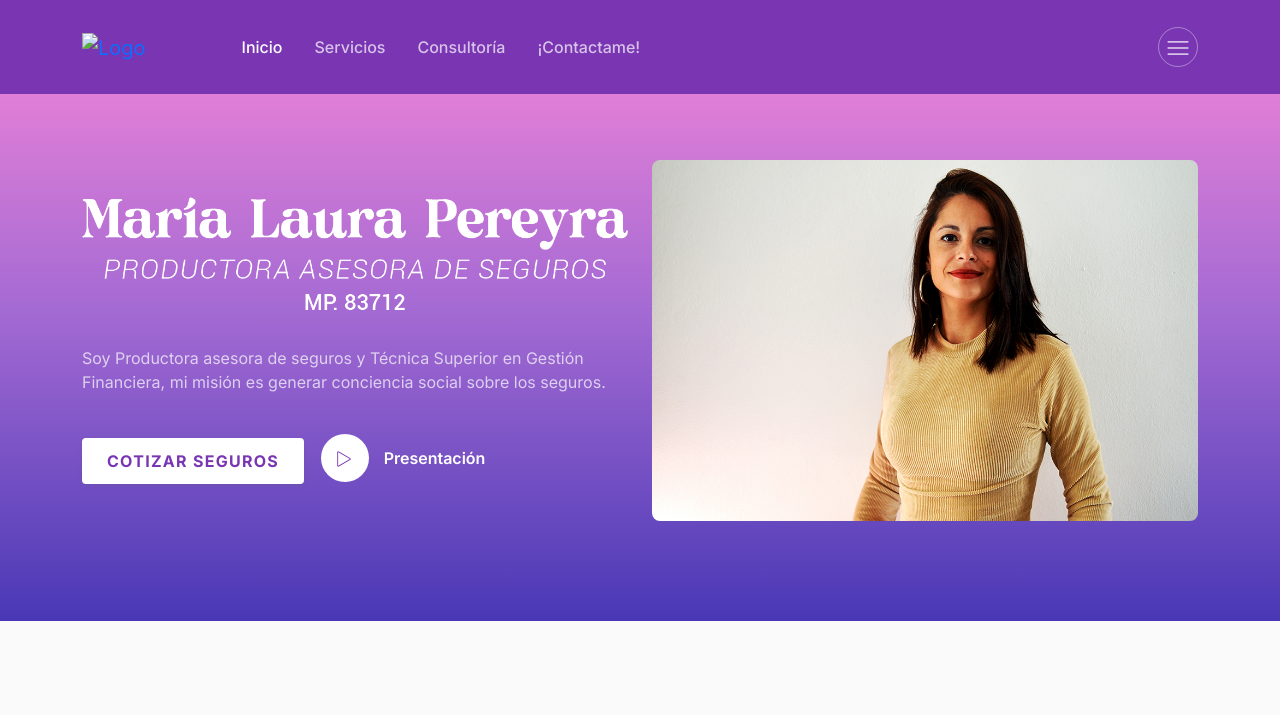
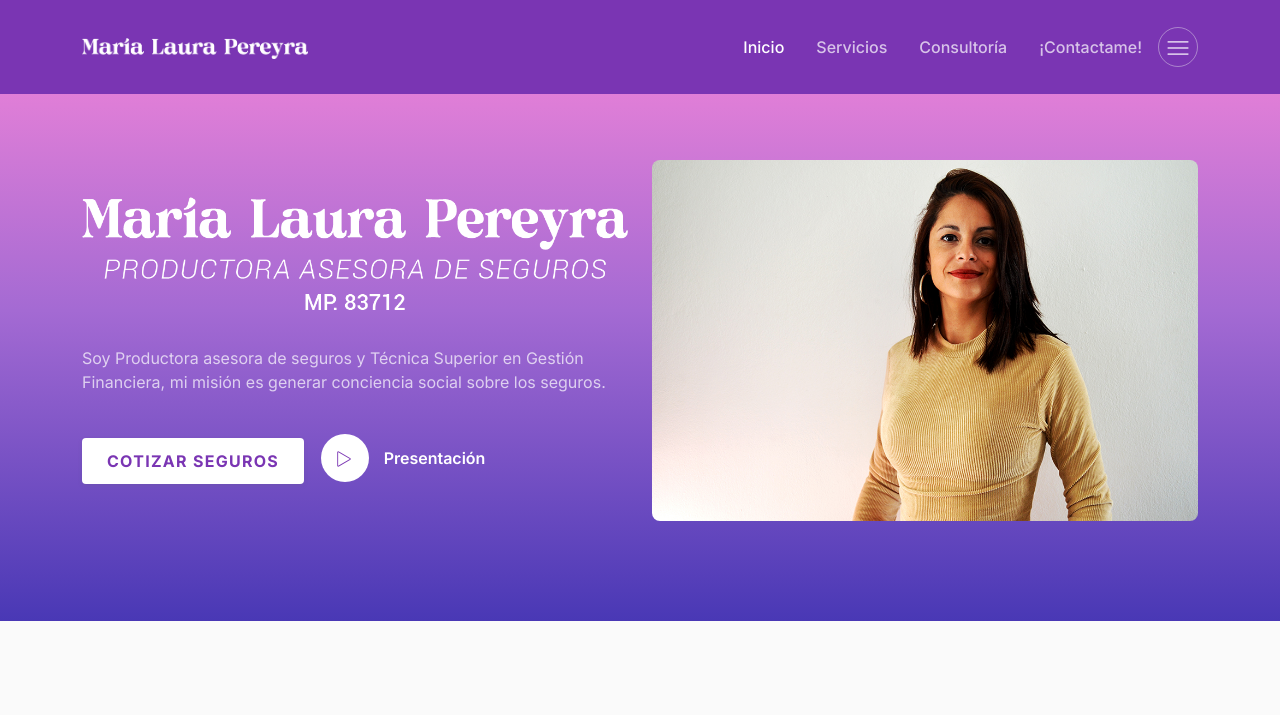
Before and after one commit to laumujica/marialaurapereyra2.0, a plain HTML site: page index.html in a window 1280 px wide. Shown: the top 715 px of the page. Drawn offline with Linux system fonts and the light colour scheme; the site is published under a folder, as on GitHub Pages, so addresses that start at the root find nothing.

Commit message:
Fixed img assets

```diff
--- a/index.html
+++ b/index.html
@@ -39,7 +39,7 @@
         <div class="col-lg-12">
           <nav class="navbar navbar-expand-lg">
             <a class="navbar-brand" href="index.html">
-              <img src="/assets/images/logo-blanco.png" alt="Logo" width="40%"/>
+              <img src="assets/images/logo-blanco.png" alt="Logo" width="40%"/>
             </a>
             <button class="navbar-toggler" type="button" data-bs-toggle="collapse" data-bs-target="#navbarNine"
               aria-controls="navbarNine" aria-expanded="false" aria-label="Toggle navigation">
```
